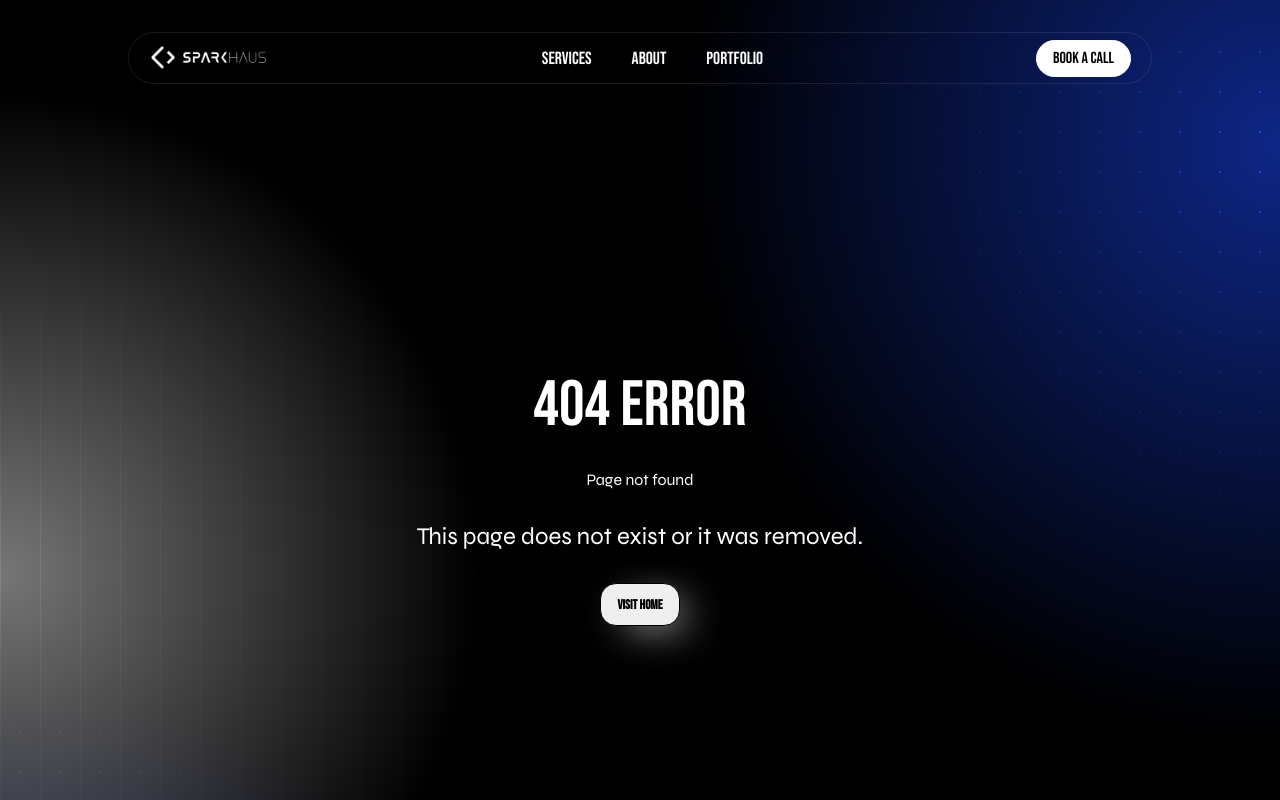
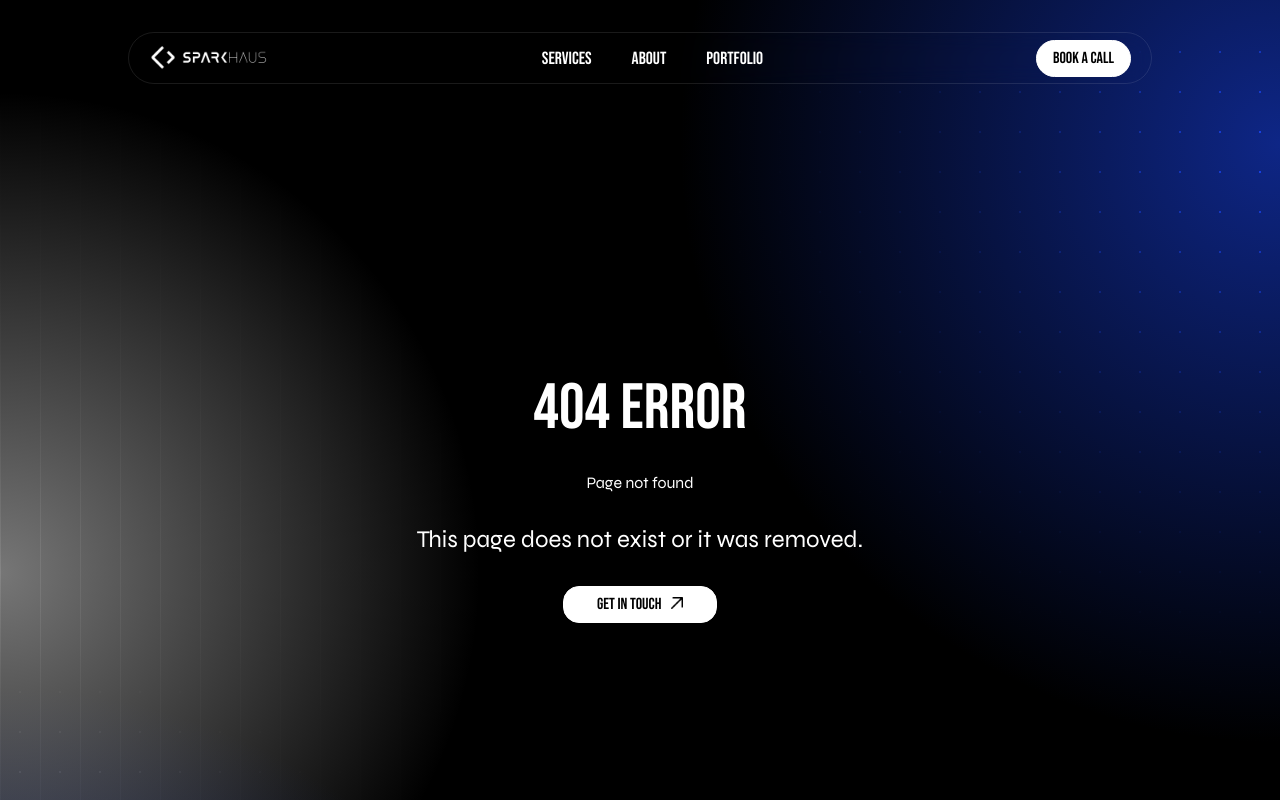
Before and after one commit to SparkHaus-Digital/SparkHaus, a React (Vite) app: page /404 in a window 1280 px wide. Shown: the top 800 px of the page. Built offline with nearby package versions, Linux system fonts and the light colour scheme.

Commit message:
Error Page Adj

```diff
--- a/src/App.jsx
+++ b/src/App.jsx
@@ -27,9 +27,9 @@ function App() {
         snowflakeSpeed={0.1}
       /> */}
       <Routes>
-      <Route path="/" element={<Home/>} />
-      <Route path="/services" element={<Service />} />
-      <Route path="/coming-soon" element={<ComingSoon />} />
+        <Route path="/" element={<Home/>} />
+        <Route path="/services" element={<Service />} />
+        <Route path="/coming-soon" element={<ComingSoon />} />
         <Route path="/404" element={<Error />} />
         <Route path="*" element={<Navigate to="/404" />} />
         <Route path='/book-a-call' element={<BookACall/>} />
--- a/src/screens/Error.jsx
+++ b/src/screens/Error.jsx
@@ -2,6 +2,7 @@ import React, { useRef } from 'react';
 import { Link } from 'react-router-dom';
 import { motion, useInView } from 'framer-motion';
 import '../css/ComingSoon.css';
+import topArrow from '../assets/top-right.png';
 
 const Error = () => {
 	const ref = useRef(null);
@@ -42,13 +43,18 @@ const Error = () => {
 					Page not found
 				</motion.span>
 
-				<motion.p  variants={textAnimation}>
+				<motion.p variants={textAnimation}>
 					This page does not exist or it was removed.
 				</motion.p>
 
 				<motion.div variants={textAnimation}>
 					<Link to="/">
-						<button>VISIT HOME</button>
+						<center>
+							<div className="footer-button" style={{ maxWidth: '120px' }}>
+								GET IN TOUCH
+								<img src={topArrow} alt="arrow" className="arrow" />
+							</div>
+						</center>
 					</Link>
 				</motion.div>
 			</motion.div>
```
